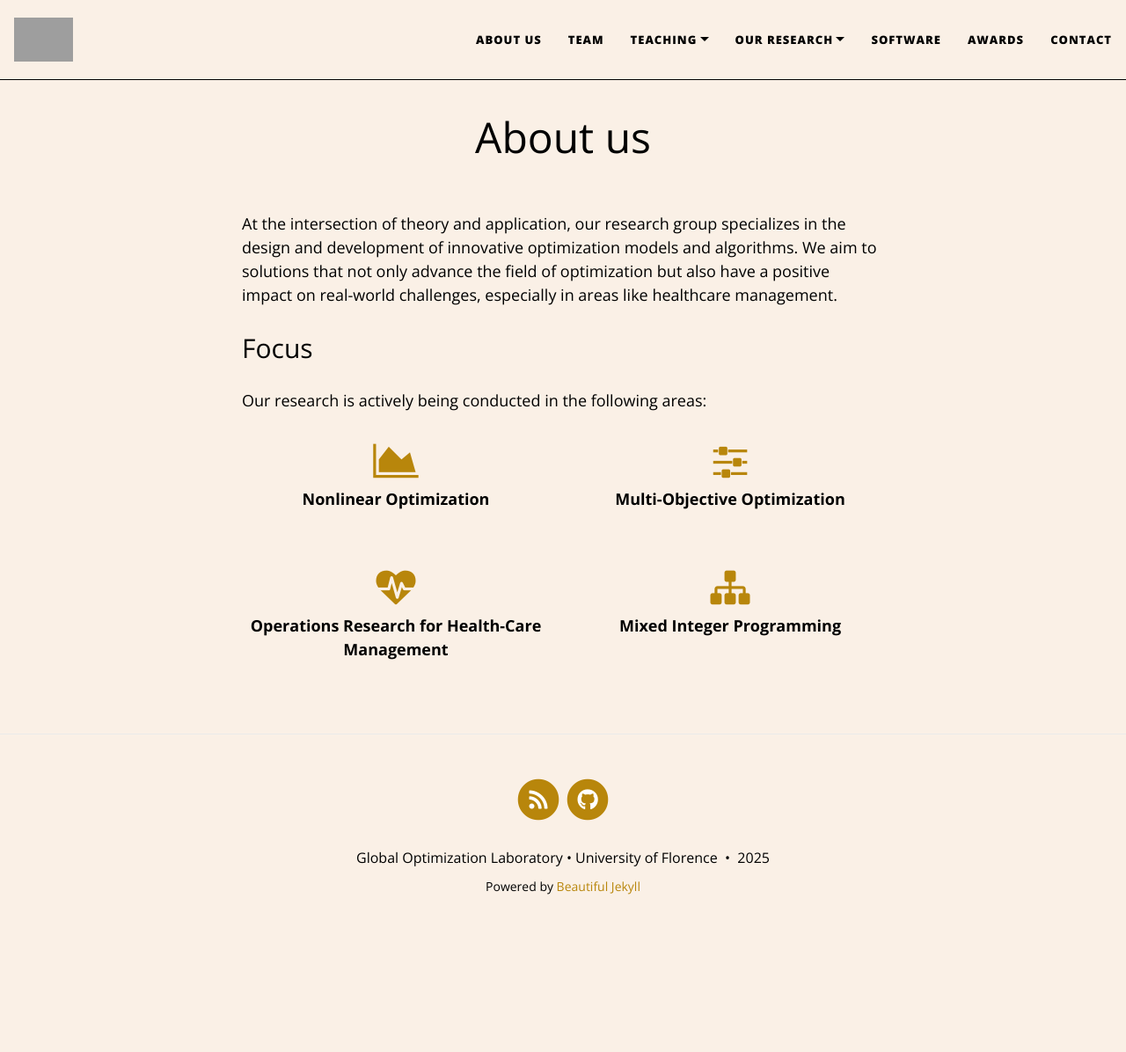
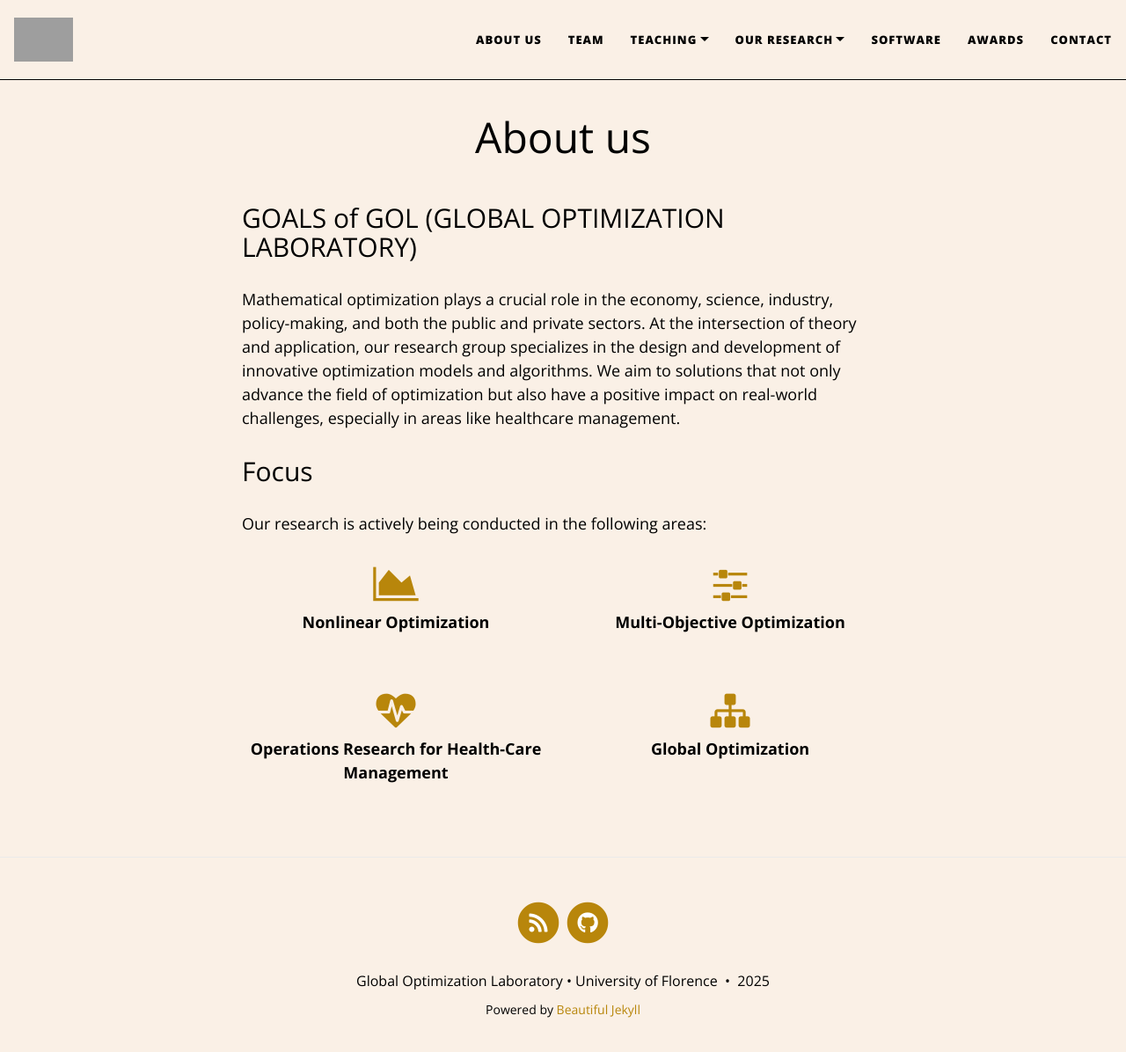
Before and after one commit to GOL-UniFI/GOL-UniFI.github.io, a Jekyll site: the page built from pages/about.md, in a window 1280 px wide and 1208 px high. Shown: the top 1196 px of the window at 88% size. Built offline with Jekyll 4.4.1, drawn with Linux system fonts in a browser that asks for light colours; nearby versions of some CDN libraries; grey boxes are pictures that could not be loaded.

Commit message:
Update about.md

```diff
--- a/pages/about.md
+++ b/pages/about.md
@@ -3,7 +3,9 @@
 title: About us
 <!-- subtitle: X  -->
 ---
+## GOALS of GOL (GLOBAL OPTIMIZATION LABORATORY)
 
+Mathematical optimization plays a crucial role in the economy, science, industry, policy-making, and both the public and private sectors.
 At the intersection of theory and application, our research group specializes in the design and development of innovative optimization models and algorithms.
 We aim to solutions that not only advance the field of optimization but also have a positive impact on real-world challenges, especially in areas like healthcare management.
 
@@ -38,7 +40,7 @@
   <div class="col-lg-6 col-md-12" style="margin-bottom: 2rem;">
     <div style="text-align: center;">
       <span class="fa fa-sitemap" style="color: #B8860B; font-size: 2.5em; margin-bottom: 0.5rem;"></span>
-      <div><strong>Mixed Integer Programming</strong></div>
+      <div><strong>Global Optimization</strong></div>
     </div>
   </div>
 
```
